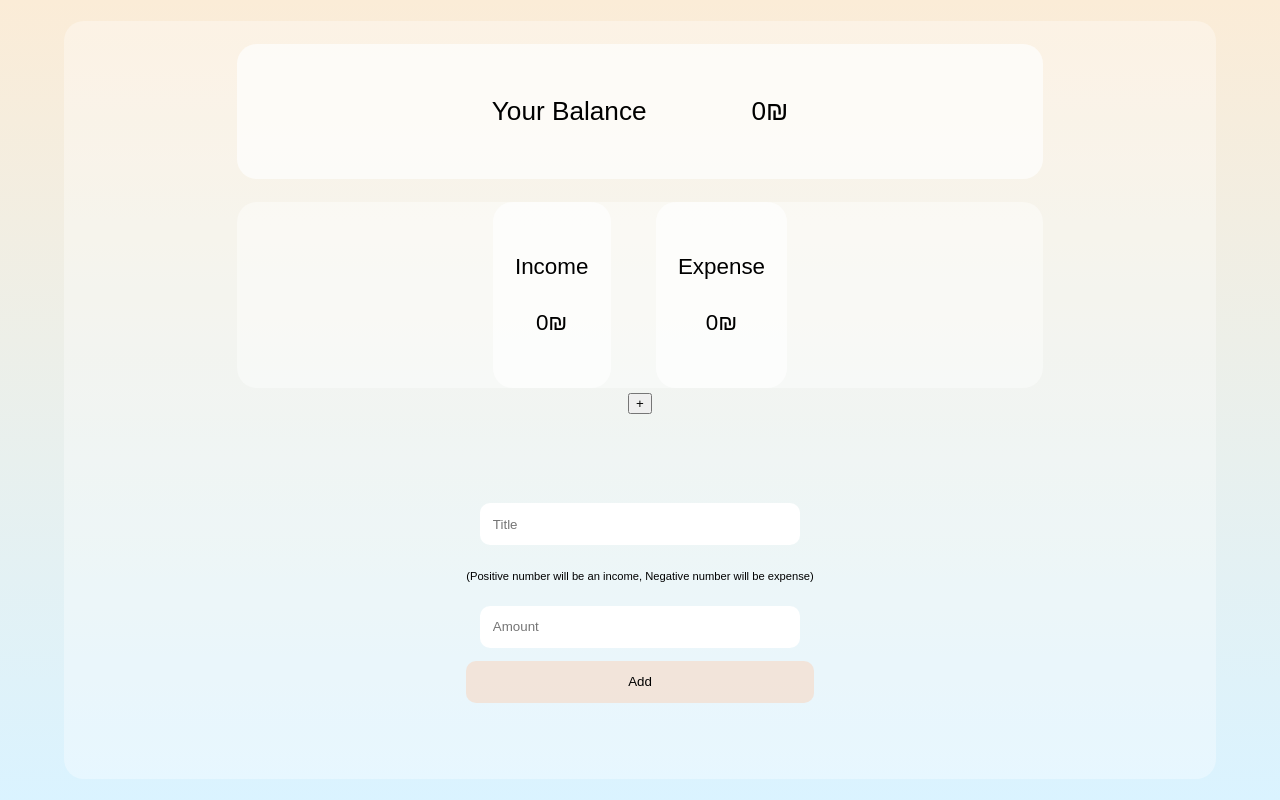
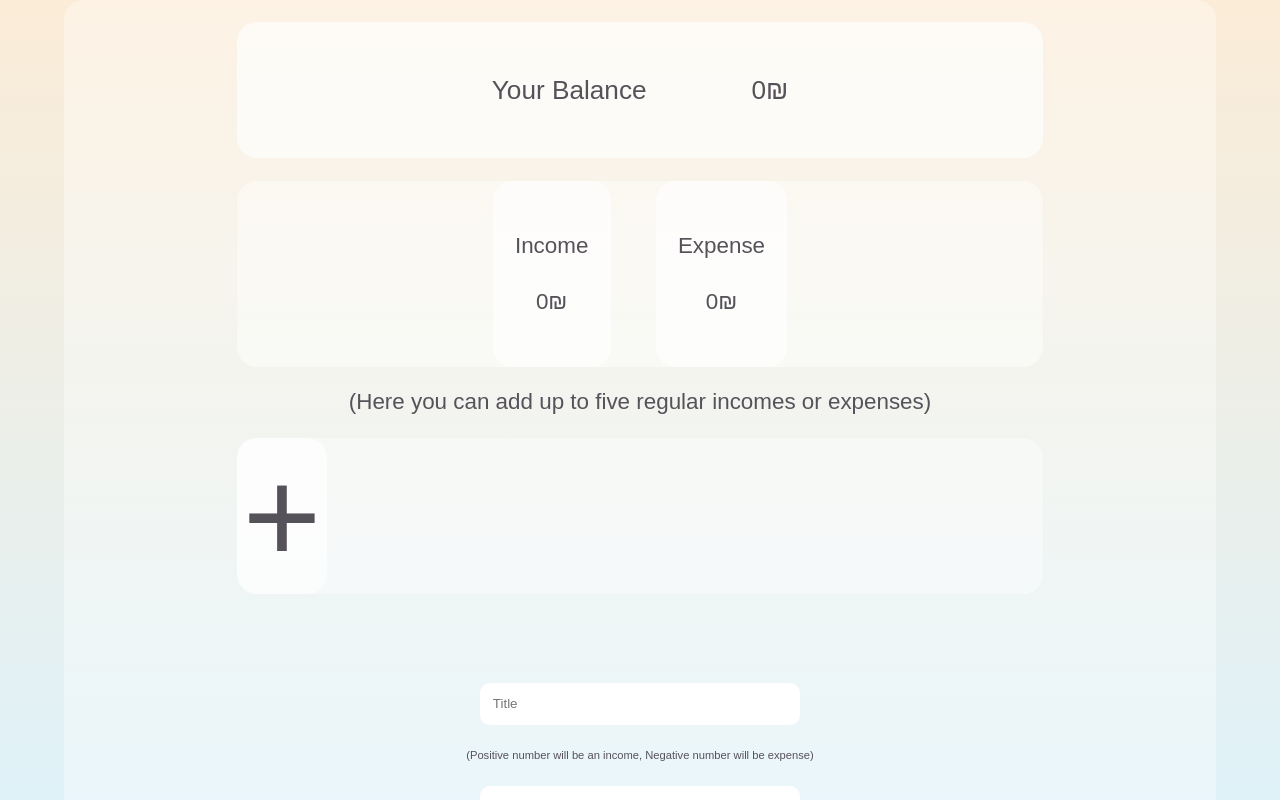
Before and after one commit to AsafEtinger/ExpenseTracker, a React (Create React App) app in the folder expense-tracker/: page / in a window 1280 px wide. Shown: the top 800 px of the page. Built offline with nearby package versions, Linux system fonts and the light colour scheme; the HTML template or start-up script is replaced by a standard one.

Commit message:
Adding regular expenses or incomes logics

```diff
--- a/expense-tracker/src/App.module.css
+++ b/expense-tracker/src/App.module.css
@@ -1,6 +1,7 @@
 .app {
   min-height: 100vh;
   display: flex;
+  color: rgb(86, 82, 90);
 }
 
 .app2 {
--- a/expense-tracker/src/Components/DisplayBalance/DisplayBalance.js
+++ b/expense-tracker/src/Components/DisplayBalance/DisplayBalance.js
@@ -3,9 +3,12 @@ import { useSelector } from "react-redux";
 import classes from "./DisplayBalance.module.css";
 const DisplayBalance = () => {
   const { transactionArray } = useSelector((state) => state.transactions);
+  const { regularExpense } = useSelector((state) => state.transactions);
 
   let incomeArr = [];
   let expenseArr = [];
+  let regularExpensesArrPositive = [];
+  let regularExpensesArrNegative = [];
 
   transactionArray.map((item) => {
     if (item.sum > 0) {
@@ -15,10 +18,35 @@ const DisplayBalance = () => {
     }
   });
 
-  const incomeSum = incomeArr.reduce((a, b) => a + b, 0);
-  const expensesSum = expenseArr.reduce((a, b) => a + b, 0);
+  const regularExpensesArr = regularExpense.map((item) => {
+    if (item.amount > 0) {
+      return regularExpensesArrPositive.push(+item.amount);
+    } else {
+      return regularExpensesArrNegative.push(+item.amount);
+    }
+  });
+
+  const regularExpensesPositiveSum = regularExpensesArrPositive.reduce(
+    (a, b) => a + b,
+    0
+  );
+  const regularExpensesNegativeSum = regularExpensesArrNegative.reduce(
+    (a, b) => a + b,
+    0
+  );
+
+  const incomeSum =
+    incomeArr.reduce((a, b) => a + b, 0) + regularExpensesPositiveSum;
+  const expensesSum =
+    expenseArr.reduce((a, b) => a + b, 0) + regularExpensesNegativeSum;
 
   const balance = incomeSum + expensesSum;
+
+  console.log(balance, "balance");
+  console.log(expensesSum, "expensesSum");
+  console.log(incomeSum, "incomeSum");
+  console.log(regularExpensesNegativeSum, "regularExpensesNegativeSum");
+  console.log(regularExpensesPositiveSum, "regularExpensesPositiveSum");
 
   return (
     <div className={classes.container}>
--- a/expense-tracker/src/Components/RegularExpenses/AddingRegularExpenseOverlay.js
+++ b/expense-tracker/src/Components/RegularExpenses/AddingRegularExpenseOverlay.js
@@ -1,19 +1,69 @@
 import ReactDOM from "react-dom";
 import classes from "./AddingRegularExpensesOverlay.module.css";
+import { useState } from "react";
+import { useDispatch } from "react-redux";
+import { addNewRegularExpense } from "../../Redux/slices/addTransactionSlice";
+
 const AddingRegularExpenseOverlay = ({ open, onClose }) => {
+  const [regularExpenseName, setRegularExpenseName] = useState("");
+  const [regularExpenseAmount, setRegularExpenseAmount] = useState("");
+
+  const dispatch = useDispatch();
   if (!open) return null;
 
   return ReactDOM.createPortal(
     <div className={classes.modal}>
-      <p>work</p>
-      <button>add</button>
-      <button
-        onClick={() => {
-          onClose();
+      <form
+        className={classes.regularExpense}
+        onSubmit={(e) => {
+          e.preventDefault();
         }}
       >
-        close
-      </button>
+        <p>Adding a regular expense</p>
+        <input
+          type="text"
+          placeholder="Expense"
+          value={regularExpenseName}
+          onChange={(e) => {
+            setRegularExpenseName(e.target.value);
+          }}
+        ></input>
+        <input
+          type="number"
+          placeholder="Amount"
+          value={regularExpenseAmount}
+          onChange={(e) => {
+            setRegularExpenseAmount(e.target.value);
+          }}
+        ></input>
+        <div className={classes.modalBtn}>
+          {regularExpenseName && regularExpenseAmount && (
+            <button
+              onClick={() => {
+                dispatch(
+                  addNewRegularExpense({
+                    expense: regularExpenseName,
+                    amount: regularExpenseAmount,
+                  })
+                );
+                setRegularExpenseName("");
+                setRegularExpenseAmount("");
+              }}
+            >
+              Add
+            </button>
+          )}
+          <button type="button">Delete Expense</button>
+          <button
+            type="button"
+            onClick={() => {
+              onClose();
+            }}
+          >
+            Close
+          </button>
+        </div>
+      </form>
     </div>,
     document.getElementById("portal")
   );
--- a/expense-tracker/src/Components/RegularExpenses/AddingRegularExpensesOverlay.module.css
+++ b/expense-tracker/src/Components/RegularExpenses/AddingRegularExpensesOverlay.module.css
@@ -3,4 +3,19 @@
   min-width: 100%;
   min-height: 100%;
   background-color: rgba(0, 0, 0, 0.7);
+  display: flex;
+  flex-direction: column;
+  justify-content: center;
+  align-items: center;
 }
+
+.regularExpense {
+  display: flex;
+  flex-direction: column;
+  justify-content: center;
+  align-items: center;
+  background-color: rgba(255, 255, 255, 0.938);
+  width: 90%;
+  height: 90vh;
+  border-radius: 10px;
+}
--- a/expense-tracker/src/Components/RegularExpenses/RegularExpenses.js
+++ b/expense-tracker/src/Components/RegularExpenses/RegularExpenses.js
@@ -1,16 +1,32 @@
 import { useState } from "react";
+import { useSelector } from "react-redux";
+import classes from "./RegularExpenses.module.css";
+import AddingRegularExpenseOverlay from "./AddingRegularExpenseOverlay";
 
-import AddingRegularExpenseOverlay from "./AddingRegularExpenseOverlay";
+const renderExpenses = (list) => {
+  return list.map((item, i) => {
+    return (
+      <li
+        key={i}
+        className={classes.listItem}
+        onClick={() => {
+          alert("working!");
+        }}
+      >
+        <p>{item.expense}</p>
+        <p>{`${item.amount}₪`}</p>
+      </li>
+    );
+  });
+};
 
 const RegularExpenses = () => {
   const [isOpen, setIsOpen] = useState(false);
   const [regularExpensesList, setRegularExpensesList] = useState([]);
+  const { regularExpense } = useSelector((state) => state.transactions);
 
-  //   at addingRegularExpense i need to open the overlay window
-  const addingRegularExpenseHandler = (exp) => {};
-
-  //   at the window that open I have description amount addBtn deleteBtn
-  // setRegularExpensesList(...regularExpensesList, exp); this is the logic for the addBtn
+  const renderRegularExpensesList = renderExpenses(regularExpense);
+  const regularExpenseLength = regularExpense.length < 5 ? true : false;
 
   return (
     <div>
@@ -22,13 +38,20 @@ const RegularExpenses = () => {
             setIsOpen(false);
           }}
         />
+        <p>(Here you can add up to five regular incomes or expenses)</p>
+        <div className={classes.regularExpenseDisplayContainer}>
+          <ul className={classes.ul}>{renderRegularExpensesList}</ul>
+          {regularExpenseLength && (
             <button
+              className={classes.addBtn}
               onClick={() => {
                 setIsOpen(true);
               }}
             >
               +
             </button>
+          )}
+        </div>
       </div>
     </div>
   );
--- a/expense-tracker/src/Components/RegularExpenses/RegularExpenses.module.css
+++ b/expense-tracker/src/Components/RegularExpenses/RegularExpenses.module.css
@@ -0,0 +1,47 @@
+.ul {
+  list-style: none;
+  margin: 0;
+  padding: 0;
+  display: flex;
+
+  overflow-x: scroll;
+  overflow: auto;
+}
+
+/* .ul::-webkit-scrollbar {
+  display: none;
+}
+
+.ul {
+  -ms-overflow-style: none;
+  scrollbar-width: none;
+} */
+
+.listItem {
+  display: flex;
+  flex-direction: column;
+
+  padding: 1em;
+  margin: 0 1em;
+  width: fit-content;
+  background-color: rgba(255, 255, 255, 0.678);
+  border-radius: 20px;
+}
+
+.regularExpenseDisplayContainer {
+  display: flex;
+  background-color: rgba(255, 255, 255, 0.377);
+  height: 40%;
+  width: 70%;
+  margin: 1em auto auto;
+  border-radius: 20px;
+}
+
+.addBtn {
+  background-color: rgba(255, 255, 255, 0.678);
+  border: none;
+  border-radius: 20px;
+  font-size: 6em;
+  font-weight: 100;
+  color: rgb(86, 82, 90);
+}
--- a/expense-tracker/src/Redux/slices/addTransactionSlice.js
+++ b/expense-tracker/src/Redux/slices/addTransactionSlice.js
@@ -2,13 +2,30 @@ import { createSlice } from "@reduxjs/toolkit";
 
 const addTransactionSlice = createSlice({
   name: "addTransaction",
-  initialState: { transactionArray: [] },
+  initialState: { transactionArray: [], regularExpense: [] },
   reducers: {
     addANewTransaction: (state, action) => {
       state.transactionArray = [action.payload, ...state.transactionArray];
     },
+    addNewRegularExpense: (state, action) => {
+      state.regularExpense = [action.payload, ...state.regularExpense];
+    },
+    removeRegularExpense: (state, action) => {
+      state.regularExpense = state.regularExpense.filter(
+        (item) => item.id !== action.payload
+      );
+    },
+    editRegularExpense: (state, action) => {
+      const currentExpenseToEdit = state.regularExpense.find(
+        (item) => (item.id = action.payload)
+      );
+    },
   },
 });
 
-export const { addANewTransaction } = addTransactionSlice.actions;
+export const {
+  addANewTransaction,
+  addNewRegularExpense,
+  removeRegularExpense,
+} = addTransactionSlice.actions;
 export default addTransactionSlice.reducer;
```
Lines whose indentation alone changed are shown as unchanged.
